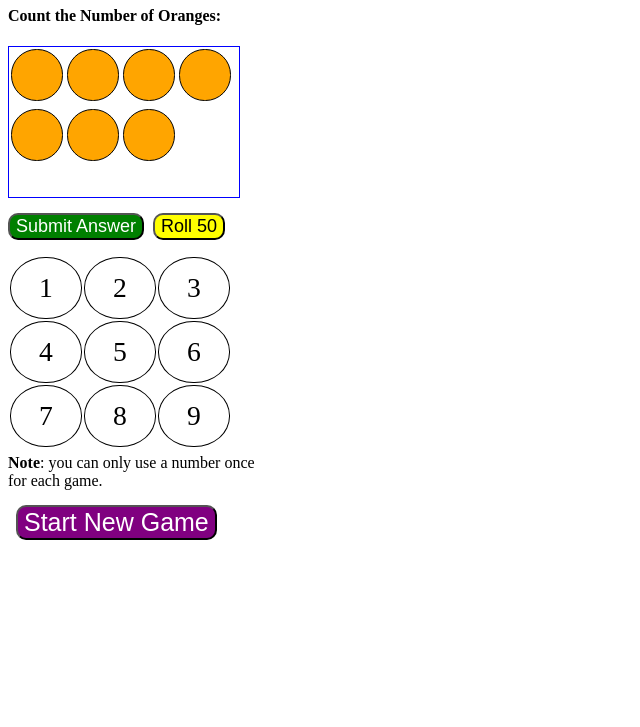
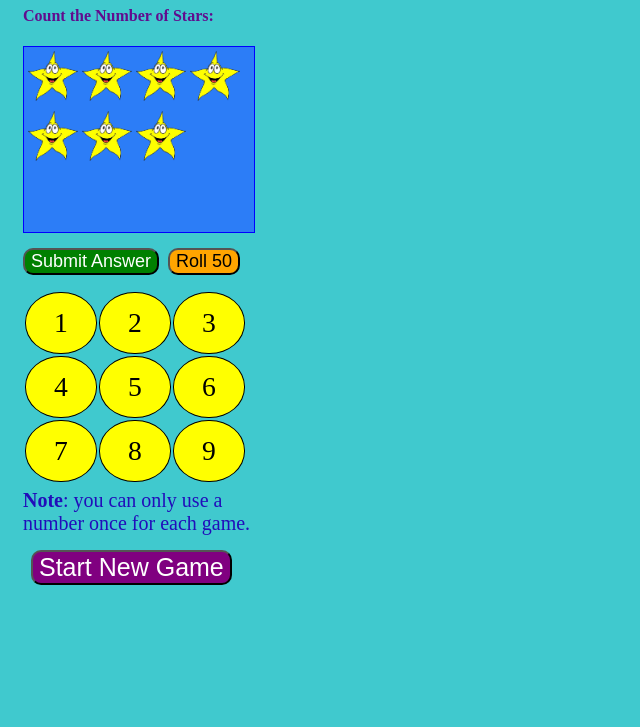
Before and after one commit to lizhaak/childrensCounterGame, a plain HTML site: page index.html in a window 1280 px wide. Shown: the part 73-800 px from the top of the page, without its empty margins (0-640 px from the left). Drawn offline with nearby package versions, Linux system fonts and the light colour scheme.

Commit message:
star image added

```diff
--- a/index.html
+++ b/index.html
@@ -8,8 +8,9 @@
 	<script src="main.js"></script>
 </head>
 <body>
+	<div id="container">
 		<h1>Counter Game</h1>
-	<h4>Count the Number of Oranges:</h4>
+		<h4>Count the Number of Stars:</h4>
 		<div id="randomNums"></div>
 		<button id="submit">Submit Answer</button>
 		<button id="roll" class="roll">Roll <span id="rollChances">50</span></button>
@@ -33,7 +34,8 @@
 				</tr>
 			</tbody>
 		</table>
-	<div id="disclaimer"><b>Note</b>: you can only use a number once<br> for each game.</div>
+		<div id="disclaimer"><b>Note</b>: you can only use a <br>number once for each game.</div>
 		<button id="newGame">Start New Game</button>
+	</div>
 </body>
 </html>
--- a/main.js
+++ b/main.js
@@ -1,6 +1,7 @@
 'use strict';
 
 var sum = 0;
+var star = 'star.jpg'
 
 $(document).ready(init);
 
@@ -15,12 +16,12 @@ function init(){
 function randomNum(){
 	var randNum = Math.floor(Math.random() * 9) + 1;
 	console.log('randNum: ', randNum);
-	var $oranges = [];
+	var $stars = [];
 	for(var i = 0; i < randNum; i++){
-		var $newCup = $('<div>').addClass('orange');
-		$oranges.push($newCup);
+		var $newStar = $('<div>').addClass('star').prepend('<img class="starImg" src="star.jpg" />');
+		$stars.push($newStar);
 	}
-	$('#randomNums').append($oranges);
+	$('#randomNums').append($stars);
 }
 
 function clickNum(){
@@ -34,13 +35,12 @@ function clickNum(){
 }
 
 function submitAnswer(){
-	var orangeLength = $('.orange').length;
+	var starLength = $('.star').length;
 	$('.selected').each(function(index, element){
 		sum = 0;
 		sum = sum + parseInt(element.innerHTML);
 	})
-
-	if(orangeLength === sum) {
+	if(starLength === sum) {
 		$('#messages').empty();
 		$('#messages').text('Wow, you are good at counting!');
 		$('.selected').each(function(index, element){
@@ -54,6 +54,8 @@ function submitAnswer(){
 		if(disabledNums === 9){
 			$('#messages').empty();
 			$('#messages').text('Winner winner, chicken dinner!').addClass('winner');
+			$('#submit').off();
+			$('#roll').off();
 		}
 	} else {
 		$('#messages').empty();
@@ -78,6 +80,8 @@ function resetGame(){
 	randomNum();
 	$('.num').off();
 	$('.num').click(clickNum);
+	$('#submit').click(submitAnswer);
+	$('#roll').click(rollRefresh);
 	$('.num').removeClass('disabled selected');
 	$('#messages').empty().removeClass('winner');
 	$('#rollChances').empty().text(50);
--- a/style.css
+++ b/style.css
@@ -3,10 +3,26 @@
 	user-select: none;
 }
 
+body {
+	background-color: #40c9ce;
+}
+#container {
+	margin: 0 auto 0 15px;
+}
+
+h1 {
+	color: #210dba;
+}
+
+h4{
+	color: #610c8e;
+}
+
 #randomNums {
 	border: 1px solid blue;
 	max-width: 230px;
-	min-height: 150px;
+	min-height: 185px;
+	background-color: #2c7df7;
 }
 
 td {
@@ -16,6 +32,7 @@ td {
 	padding: 5px;
 	text-align: center;
 	border-radius: 49%;
+	background-color: yellow;
 }
 
 table * {
@@ -30,7 +47,7 @@ table * {
 }
 .roll {
 	color: black;
-	background-color: yellow;
+	background-color: orange;
 	font-size: 18px;
 	margin: 15px 0px 15px;
 	border-radius: 10px;
@@ -48,10 +65,13 @@ table * {
 	color: white;
 }
 
-.orange {
-	background-color: orange;
-	border-radius: 49%;
-	border: 1px solid black;
+.star {
+	height: 50px;
+	width: 50px;
+	display: inline-block;
+	margin: 2px;
+}
+.starImg {
 	height: 50px;
 	width: 50px;
 	display: inline-block;
@@ -59,6 +79,8 @@ table * {
 }
 #disclaimer {
 	margin-top: 5px;
+	color: #210dba;
+	font-size: 20px;
 }
 .correct {
 	background-color: #00e240;
```
Also changed, not shown: star.jpg (added). Lines whose indentation alone changed are shown as unchanged.
